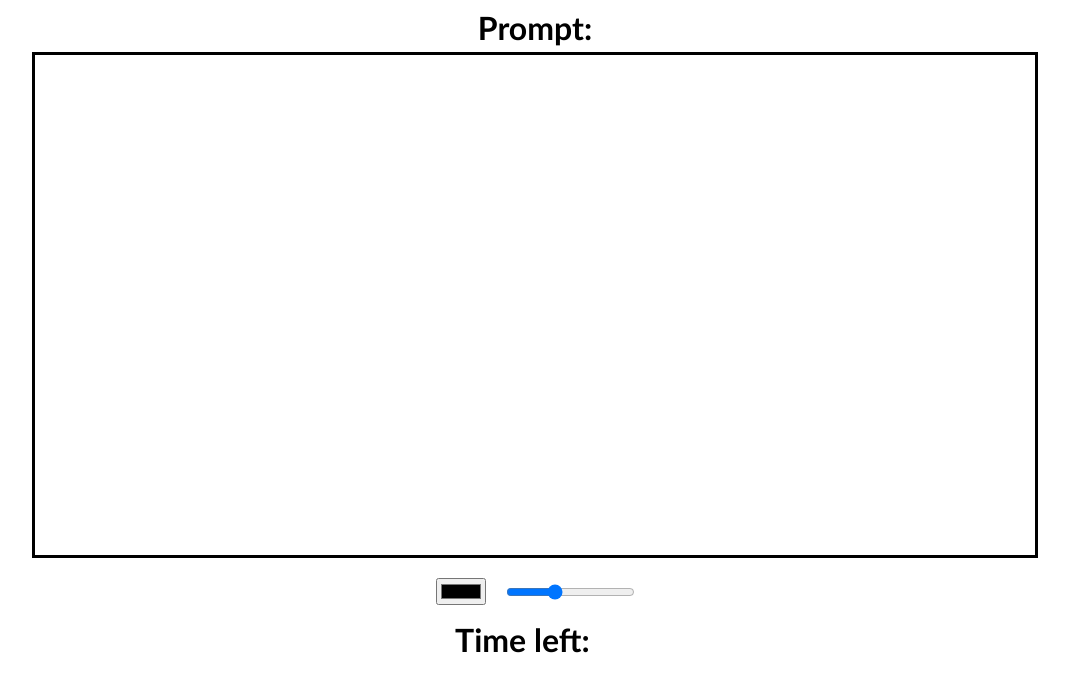
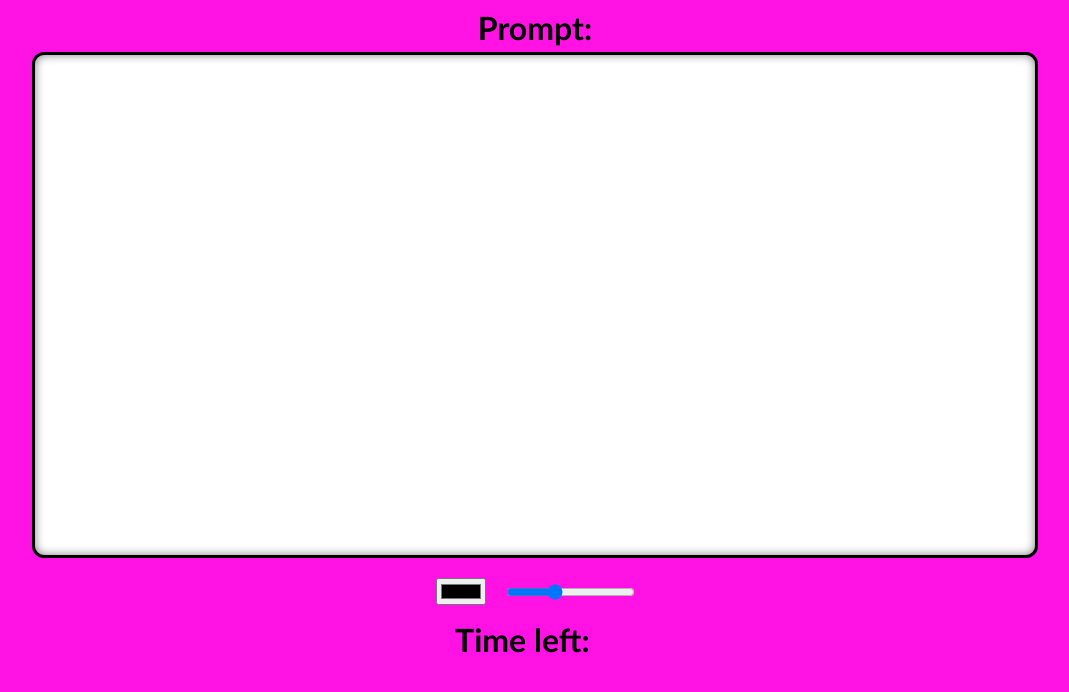
Before and after one commit to lurnie/multiplayer-drawing, a website: page frontend/public/pages/home.html in a window 1280 px wide. Shown: the whole page, without its empty margins (105-1174 px from the left). Drawn offline with nearby package versions, Linux system fonts and the light colour scheme; no server answers.

Commit message:
Updated styles

```diff
--- a/frontend/public/styles/home.css
+++ b/frontend/public/styles/home.css
@@ -1,10 +1,18 @@
+body {
+    overflow: hidden;
+    background-color: rgb(255, 18, 227);
+}
+
 canvas {
-    border: solid black;
     margin: auto;
     margin-bottom: 10px;
     display: block;
     max-width: 1000px;
     width: 99%;
+    background-color: white;
+    box-shadow: 0px 0px 10px grey inset;
+    border: 3.5px solid black;
+    border-radius: 12px;
 }
 h1 {
     font-family: 'Gill Sans', 'Gill Sans MT', Calibri, 'Trebuchet MS', sans-serif;
```
